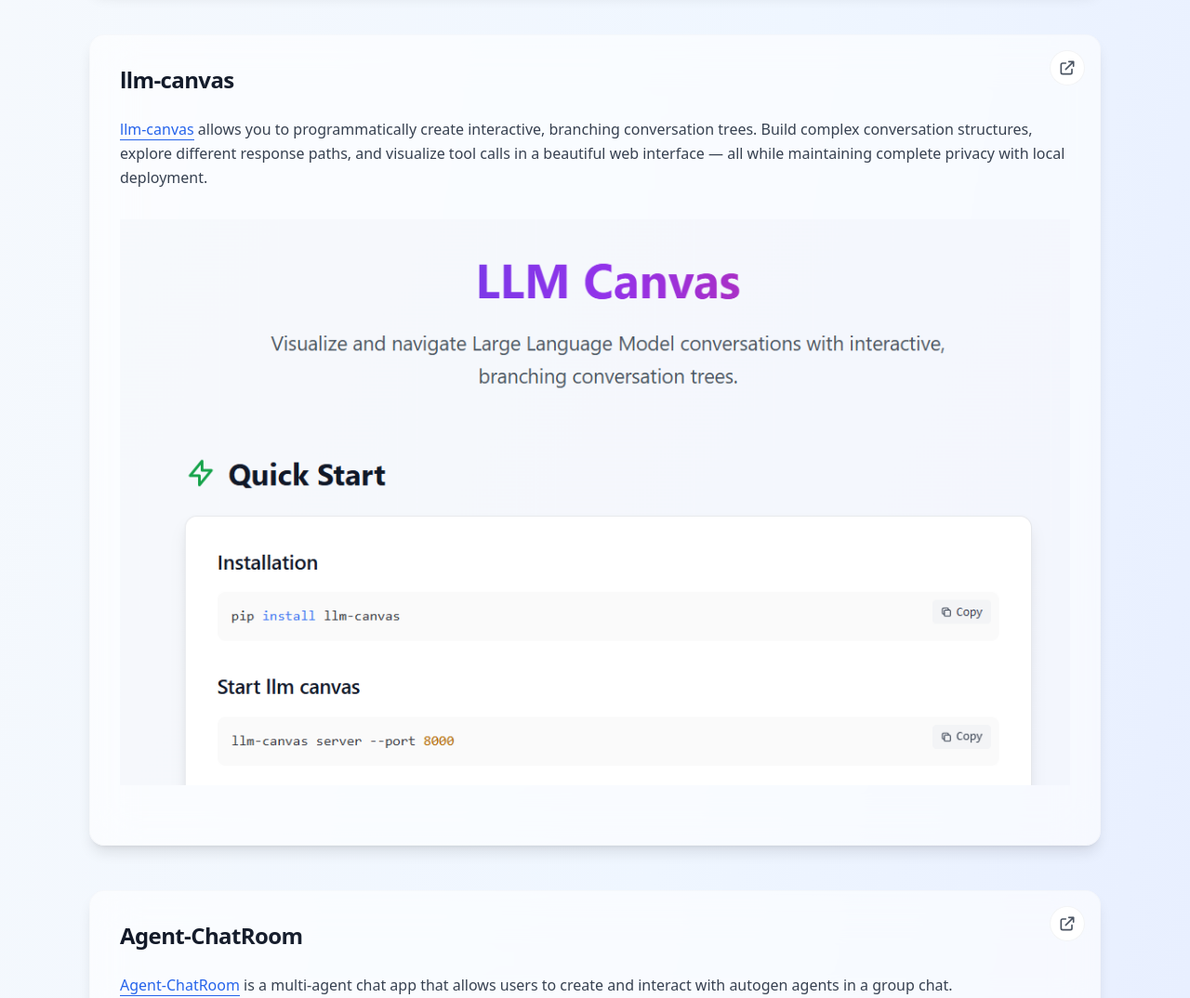
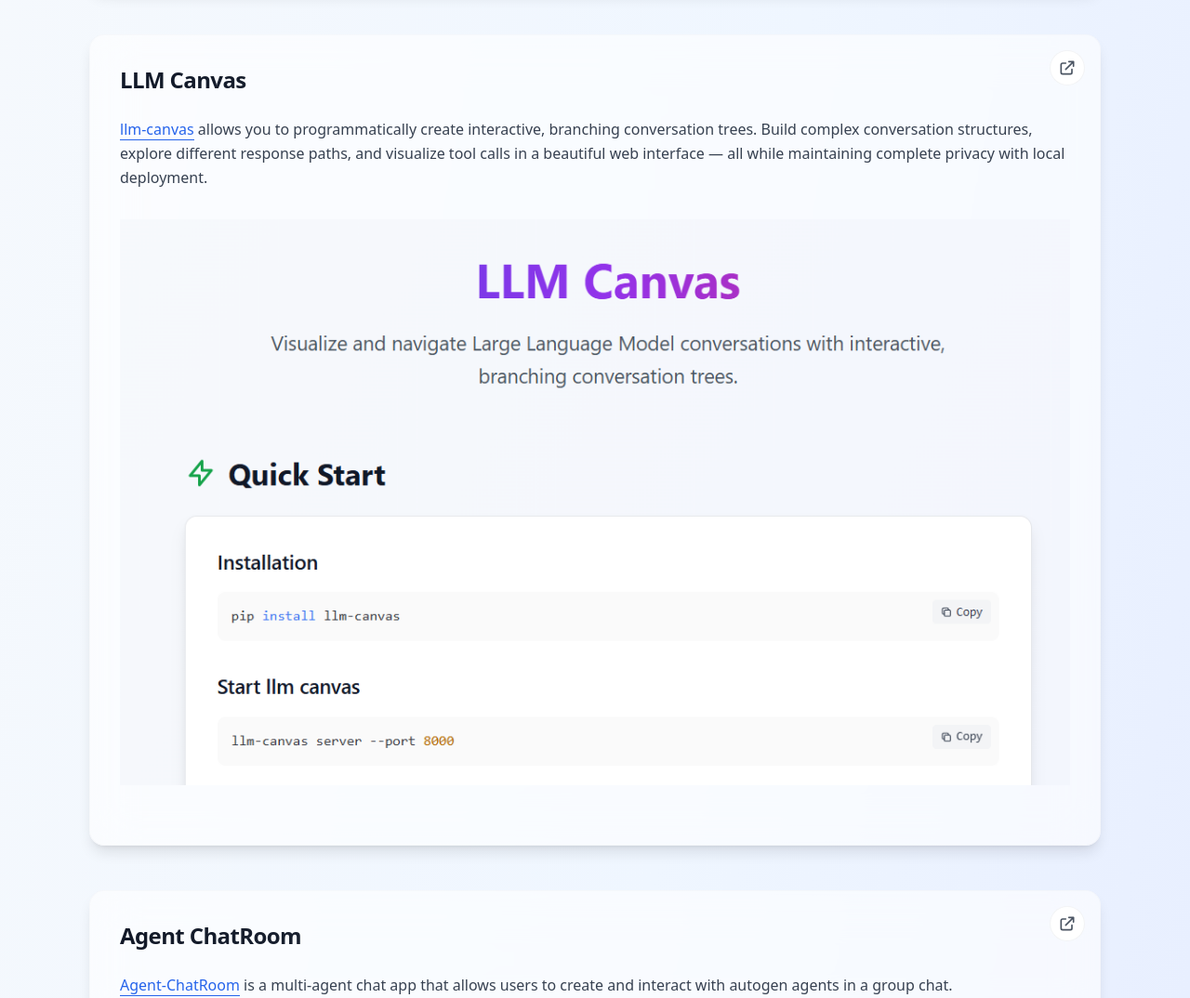
Before and after one commit to LittleLittleCloud/LittleLittleCloud.github.io, a Next.js app: page / in a window 1280 px wide. Shown: the part 2269-3343 px from the top of the page at 93% size. Built offline with nearby package versions, Linux system fonts and the light colour scheme.

Commit message:
fix: update project names for consistency in index.tsx

```diff
--- a/src/pages/index.tsx
+++ b/src/pages/index.tsx
@@ -127,7 +127,7 @@
 `,
       },
       {
-        name: "llm-canvas",
+        name: "LLM Canvas",
         url: "https://github.com/LittleLittleCloud/llm-canvas",
         description: `
 [llm-canvas](https://github.com/LittleLittleCloud/llm-canvas) allows you to programmatically create interactive, branching conversation trees. Build complex conversation structures, explore different response paths, and visualize tool calls in a beautiful web interface — all while maintaining complete privacy with local deployment.
@@ -136,7 +136,7 @@
 `,
       },
       {
-        name: "Agent-ChatRoom",
+        name: "Agent ChatRoom",
         url: "https://github.com/LittleLittleCloud/Agent-ChatRoom",
         description: "[Agent-ChatRoom](https://github.com/LittleLittleCloud/Agent-ChatRoom) is a multi-agent chat app that allows users to create and interact with autogen agents in a group chat.",
       },
```
